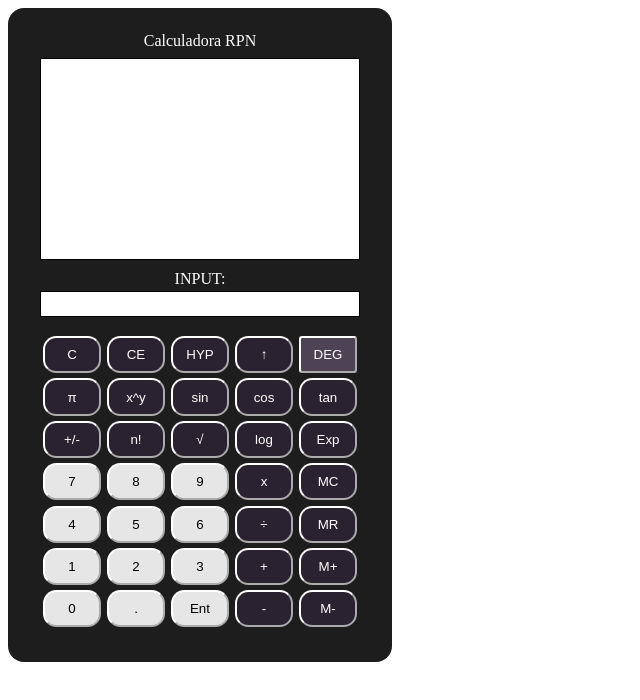
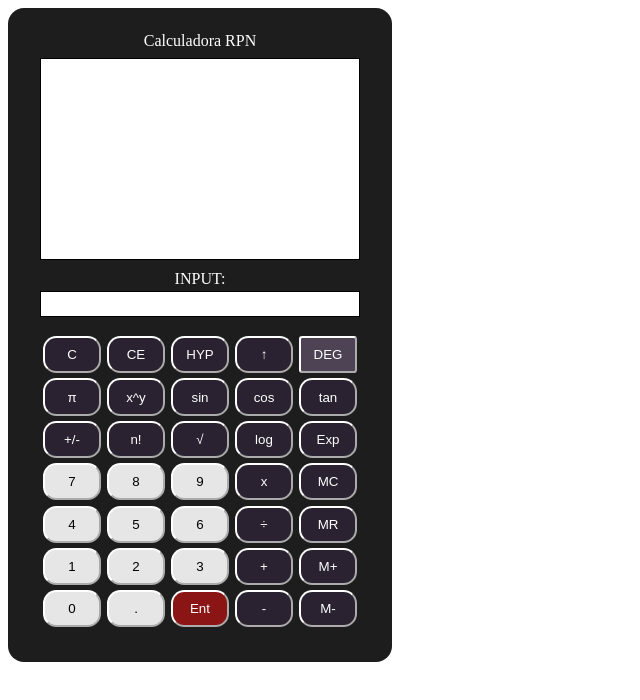
Before and after one commit to UO282048/sewBitacora, a plain HTML site: page CalculadoraRPN.html in a window 1280 px wide. Shown: the whole page, without its empty margins (0-640 px from the left). Drawn offline with Linux system fonts and the light colour scheme.

Commit message:
Update CalculadoraRPN.css

```diff
--- a/CalculadoraRPN.css
+++ b/CalculadoraRPN.css
@@ -81,3 +81,8 @@ input[type="text"] {
     border: 0.1em solid black;
     padding: 0.2em 1em;
 }
+
+input[type="button"][value="Ent"] {
+    background-color: #8b1414;
+    color: white;
+}
```
